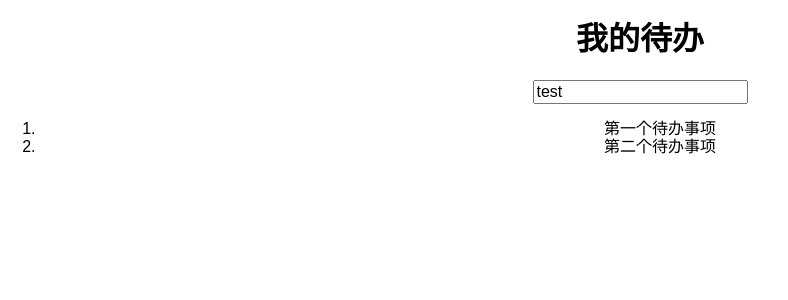
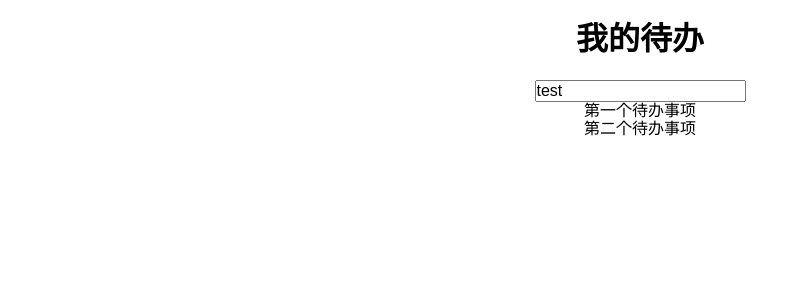
Before and after one commit to LDQ-first/project-react-1, a React (Create React App) app: page / in a window 1280 px wide. Shown: the top 300 px of the page, without its empty margins (0-788 px from the left). Built offline with nearby package versions, Linux system fonts and the light colour scheme.

Commit message:
add reset.css

```diff
--- a/src/App.js
+++ b/src/App.js
@@ -1,5 +1,6 @@
 import React, { Component } from 'react';
 import 'normalize.css';
+import './reset.css'
 import './App.css';
 import TodoInput from './TodoInput';
 import TodoItem from './TodoItem';
--- /dev/null
+++ b/src/reset.css
@@ -0,0 +1,17 @@
+*{
+  margin: 0;
+  padding: 0;
+  box-sizing: border-box;
+}
+*::after{
+  box-sizing: border-box;
+}
+*::before{
+  box-sizing: border-box;
+}
+ul,ol,dl{
+  list-style:none;
+}
+a{
+  color: inherit;
+}
```
